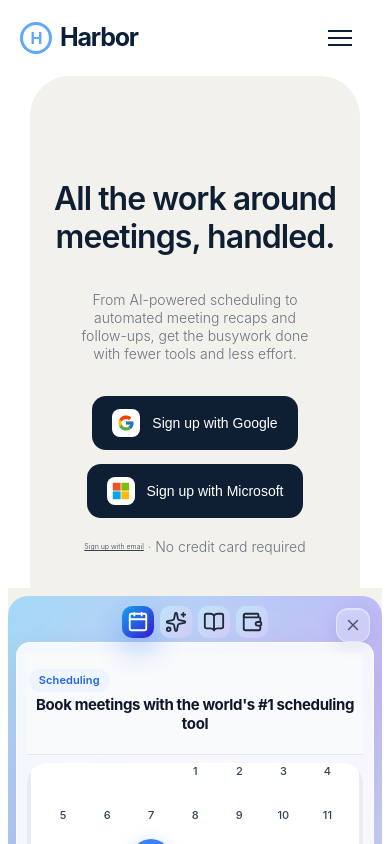
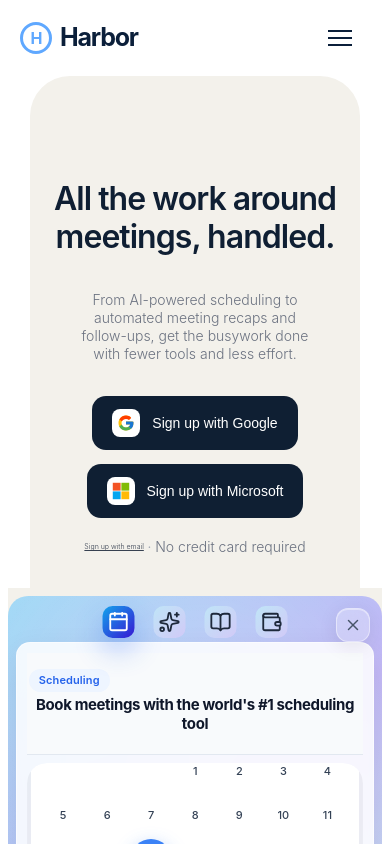
Before and after one commit to abidgulzar03-glitch/Harbor, a React (Vite) app: page / in a window 390 px wide. Shown: the top 844 px of the page. Built offline with nearby package versions, Linux system fonts and the light colour scheme.

Commit message:
responsive

```diff
--- a/src/Component/ScrollDemo.css
+++ b/src/Component/ScrollDemo.css
@@ -1439,7 +1439,7 @@
   }
 
   .demo-icons {
-    gap: 6px;
+    gap: 19px;
   }
 
   .demo-icons button {
@@ -1486,7 +1486,7 @@
   }
 
   .email-card {
-    padding: 12px 14px;
+    padding: 12px 28px;
   }
 
   .email-body {
```
